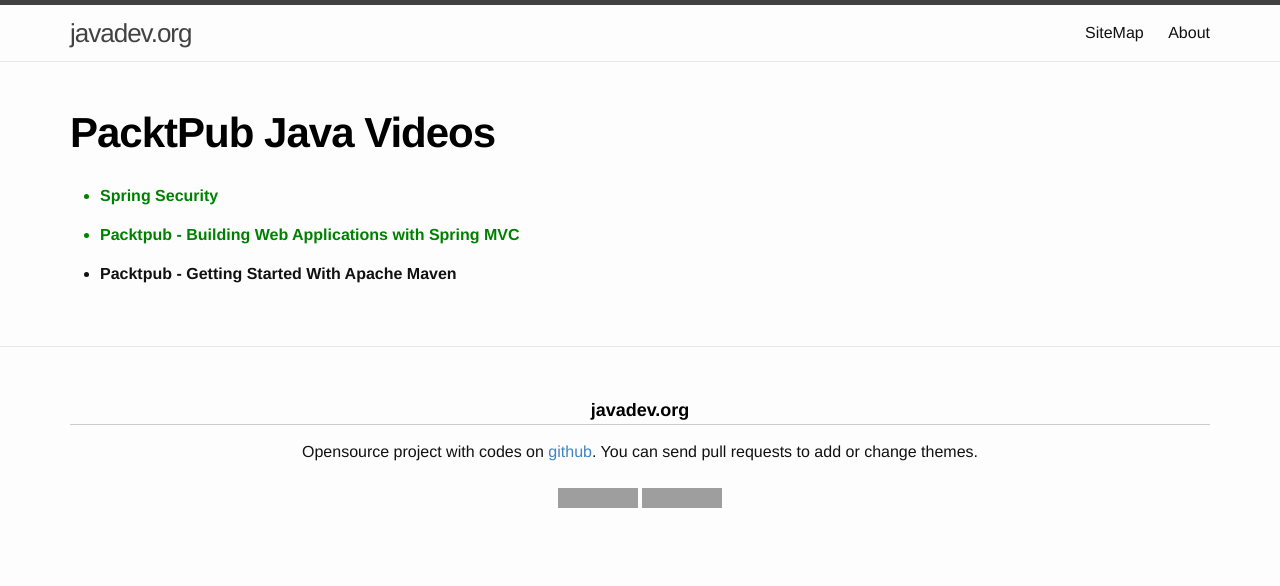
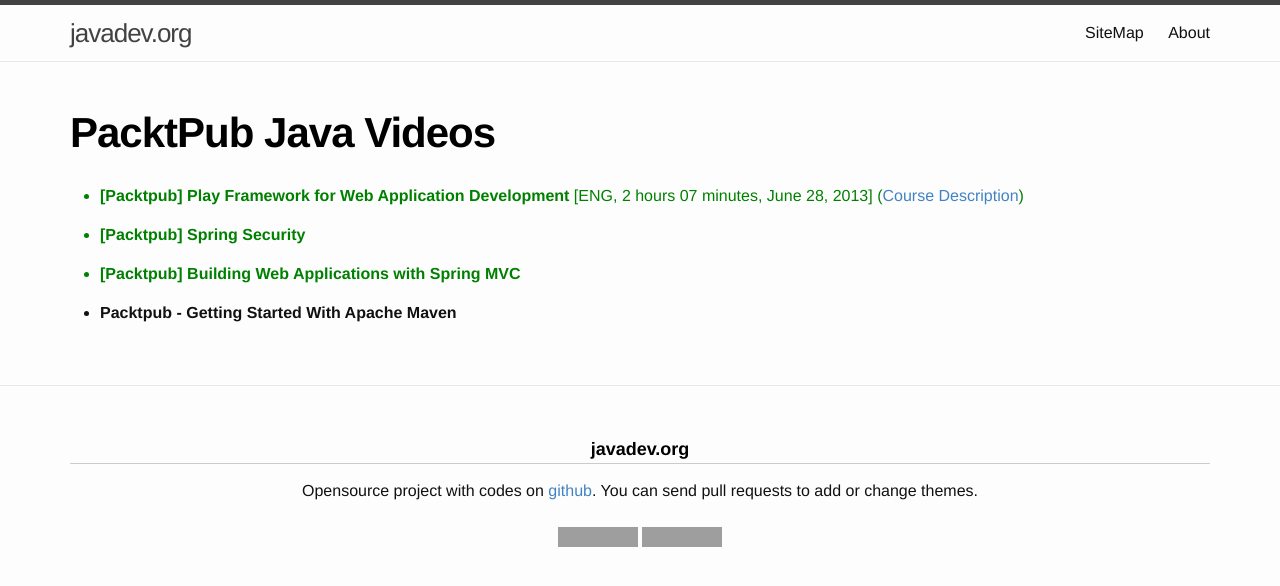
Before and after one commit to webmakaka/javadev.org, a Jekyll site: the page built from website/library/collections/video/paid/packtpub.md, in a window 1280 px wide. Shown: the top 586 px of the page. Built offline with Jekyll 4.4.1, drawn with Linux system fonts in a browser that asks for light colours; grey boxes are pictures that could not be loaded.

Commit message:
Update packtpub.md

```diff
--- a/website/library/collections/video/paid/packtpub.md
+++ b/website/library/collections/video/paid/packtpub.md
@@ -6,8 +6,9 @@
 
 
 <ul>
-	<li style="color:green"><strong>Spring Security</strong></li>
-	<li style="color:green"><strong>Packtpub - Building Web Applications with Spring MVC</strong></li>
+	<li style="color:green"><strong>[Packtpub] Play Framework for Web Application Development</strong> [ENG, 2 hours 07 minutes, June 28, 2013] (<a href="https://www.packtpub.com/web-development/play-framework-web-application-development-video">Course Description</a>)</li>
+	<li style="color:green"><strong>[Packtpub] Spring Security</strong></li>
+	<li style="color:green"><strong>[Packtpub] Building Web Applications with Spring MVC</strong></li>
 </ul>
 
 
```
